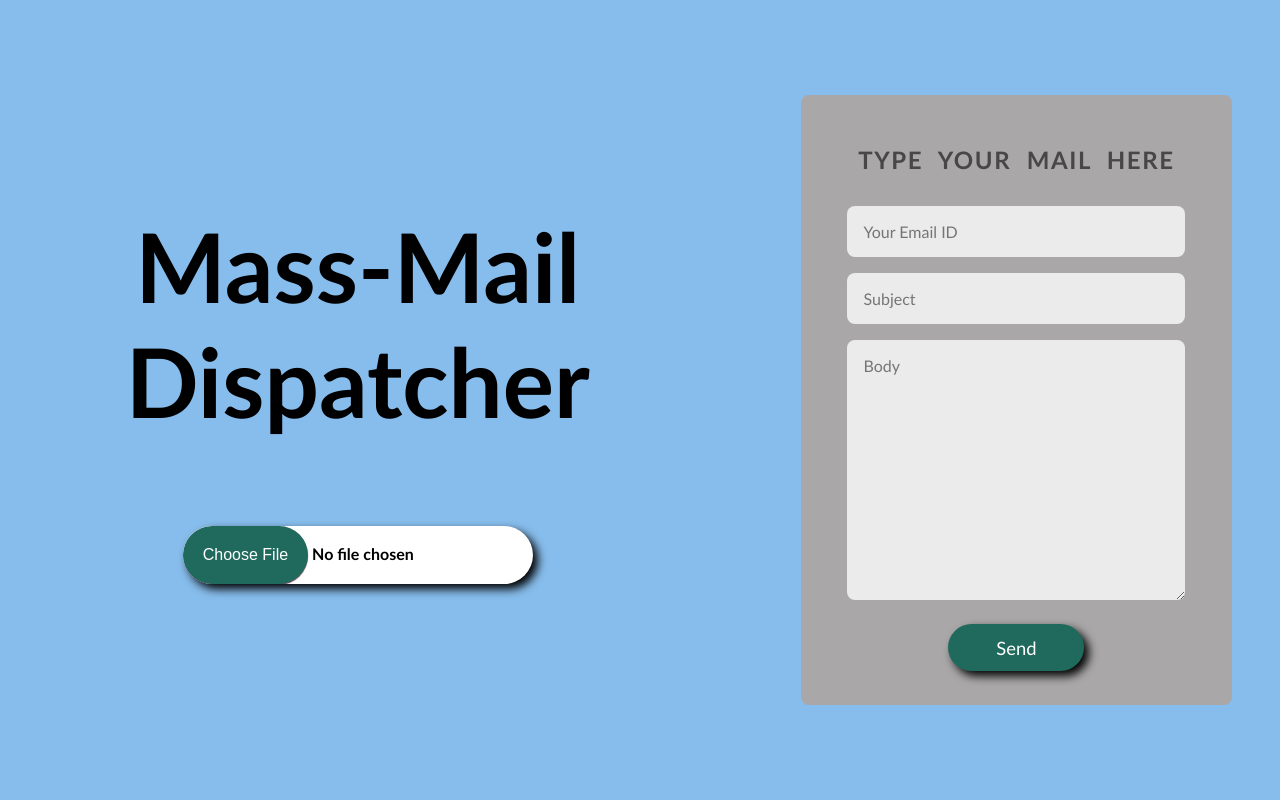
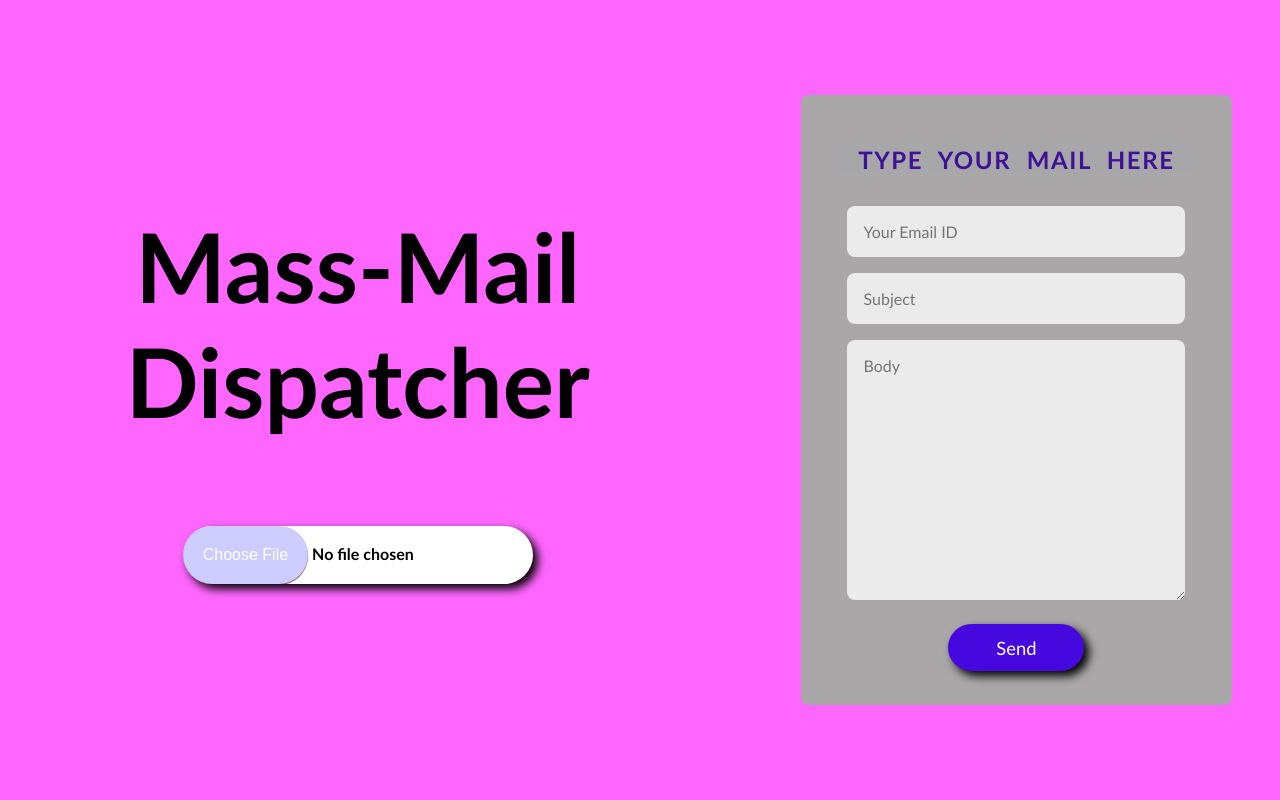
Before and after one commit to Swapnildixit45/Maling_App, a plain HTML site: page index.html in a window 1280 px wide. Shown: the top 800 px of the page. Drawn offline with nearby package versions, Linux system fonts and the light colour scheme.

Commit message:
Update index.css

```diff
--- a/index.css
+++ b/index.css
@@ -1,13 +1,14 @@
 * {
     margin: 0;
     padding: 0;
-    font-family: 'Gill Sans', 'Gill Sans MT', Calibri, 'Trebuchet MS', sans-serif;
+    font-family: 'Calibri', 'Trebuchet MS', sans-serif;
 
 }
+
 body{
-       /* background-image: linear-gradient(62deg, #3a3d40 0%, #181719 100%); */
-       background-color: rgb(135, 189, 236);
+    background-color: rgb(255, 102, 255);
 }
+
 .top{
     color: white;
     top: 0;
@@ -42,7 +43,7 @@ body{
 }
 
 .select input::file-selector-button {
-    background: #206a5d;
+    background: #ccccff;
     color: white;
     padding: 20px;
     border: none;
@@ -52,7 +53,7 @@ body{
 }
 
 .select input::file-selector-button:hover {
-    background: #438a5e;
+    background: #3333ff;
     cursor: pointer;
 }
 
@@ -68,7 +69,7 @@ body{
 
 
 .select button {
-    padding: .8rem;
+    padding: .7rem;
     background: white;
     border: 0;
     font-size: 2.3vh;
@@ -101,12 +102,12 @@ body{
 form h2 {
     letter-spacing: .1rem;
     word-spacing: .5rem;
-    color: rgb(71, 71, 71);
+    color: rgb(63, 17, 150);
     text-align: center;
     font-weight: 900;
     margin: 3vh 0;
 
-    background-color: rgb(169, 167, 167);
+    background-color: rgb(167, 167, 169);
 
 }
 
@@ -128,7 +129,7 @@ form textarea {
 form button {
     padding: .8rem;
 
-    background: #206a5d;
+    background: #4508df;
     border: 0;
     font-size: 2.3vh;
     color: white;
@@ -143,7 +144,7 @@ form button {
 
 form button:hover {
 
-    background: #438a5e;
+    background: #9209d6;
 }
 
 .tables {
@@ -157,7 +158,7 @@ form button:hover {
 }
 
 .tables h2 {
-    margin: 5vh 0;
+    margin: 3vh 0;
 }
 
 .tables td:hover {
@@ -226,13 +227,8 @@ footer i {
     }
 
     .mailInfo form {
-
-        /* padding: 0 auto; */
         width: 95%;
-        /* max-width: 660px; */
-        /* margin: 100% auto; */
         margin-top: 60%;
-        /* display: block; */
     }
 
     .tables {
```
